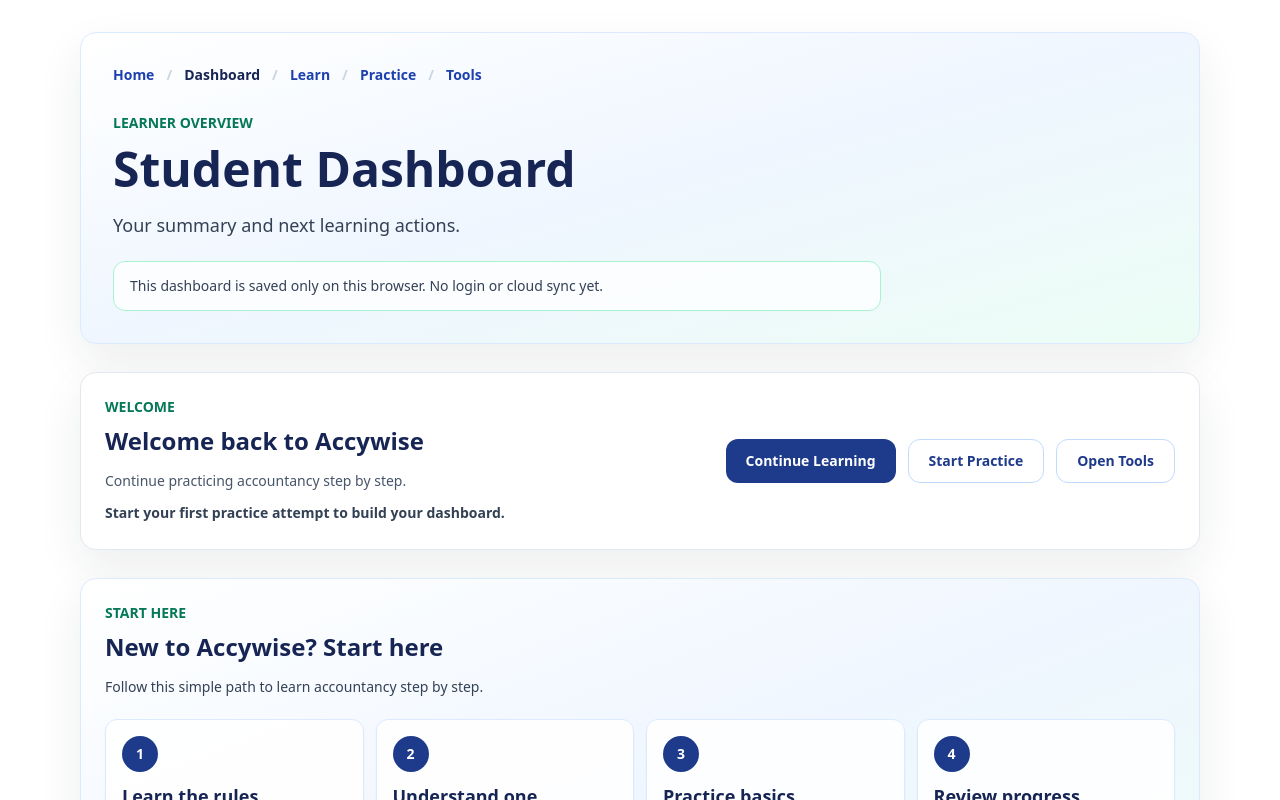
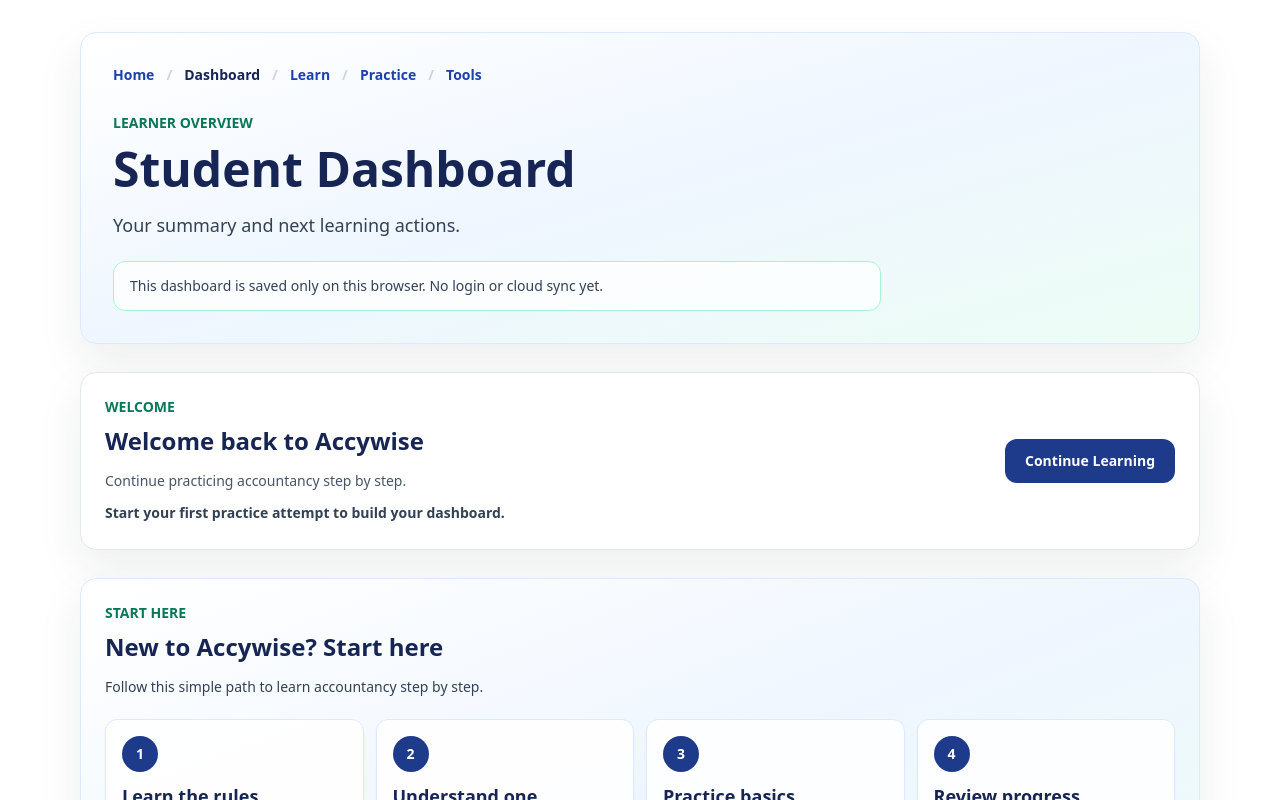
Before and after one commit to mrgogoi59/journal-entry-ai-checker, a Next.js app: page /dashboard in a window 1280 px wide. Shown: the top 800 px of the page. Built offline with nearby package versions, Linux system fonts and the light colour scheme.

Commit message:
Simplify homepage and dashboard CTAs

```diff
--- a/app/dashboard/page.tsx
+++ b/app/dashboard/page.tsx
@@ -232,24 +232,12 @@
               : "Start your first practice attempt to build your dashboard."}
           </p>
         </div>
-        <div className="flex flex-col gap-3 sm:flex-row">
+        <div className="flex">
           <Link
             href="/learn"
             className="inline-flex min-h-11 items-center justify-center rounded-xl bg-blue-900 px-5 py-2 text-sm font-bold text-white transition hover:bg-blue-800"
           >
             Continue Learning
-          </Link>
-          <Link
-            href="/practice"
-            className="inline-flex min-h-11 items-center justify-center rounded-xl border border-blue-200 bg-white px-5 py-2 text-sm font-bold text-blue-900 transition hover:bg-blue-50"
-          >
-            {hasAttempts ? "Practice Recommended Topic" : "Start Practice"}
-          </Link>
-          <Link
-            href="/tools"
-            className="inline-flex min-h-11 items-center justify-center rounded-xl border border-blue-200 bg-white px-5 py-2 text-sm font-bold text-blue-900 transition hover:bg-blue-50"
-          >
-            Open Tools
           </Link>
         </div>
       </div>
--- a/app/page.tsx
+++ b/app/page.tsx
@@ -50,18 +50,12 @@
             Learn journal entries, ledgers, trial balance, final accounts, and adjustments with beginner-friendly
             explanations built for commerce students.
           </p>
-          <div className="mt-8 flex flex-col gap-3 sm:flex-row">
+          <div className="mt-8 flex">
             <Link
               href="/dashboard"
               className="inline-flex min-h-12 items-center justify-center rounded-xl bg-blue-900 px-5 py-3 text-base font-bold text-white shadow-soft transition hover:bg-blue-800"
             >
               Start Learning
-            </Link>
-            <Link
-              href="/learn"
-              className="inline-flex min-h-12 items-center justify-center rounded-xl border border-blue-200 bg-white px-5 py-3 text-base font-bold text-blue-900 transition hover:bg-blue-50"
-            >
-              Learn Concepts
             </Link>
           </div>
         </div>
```
